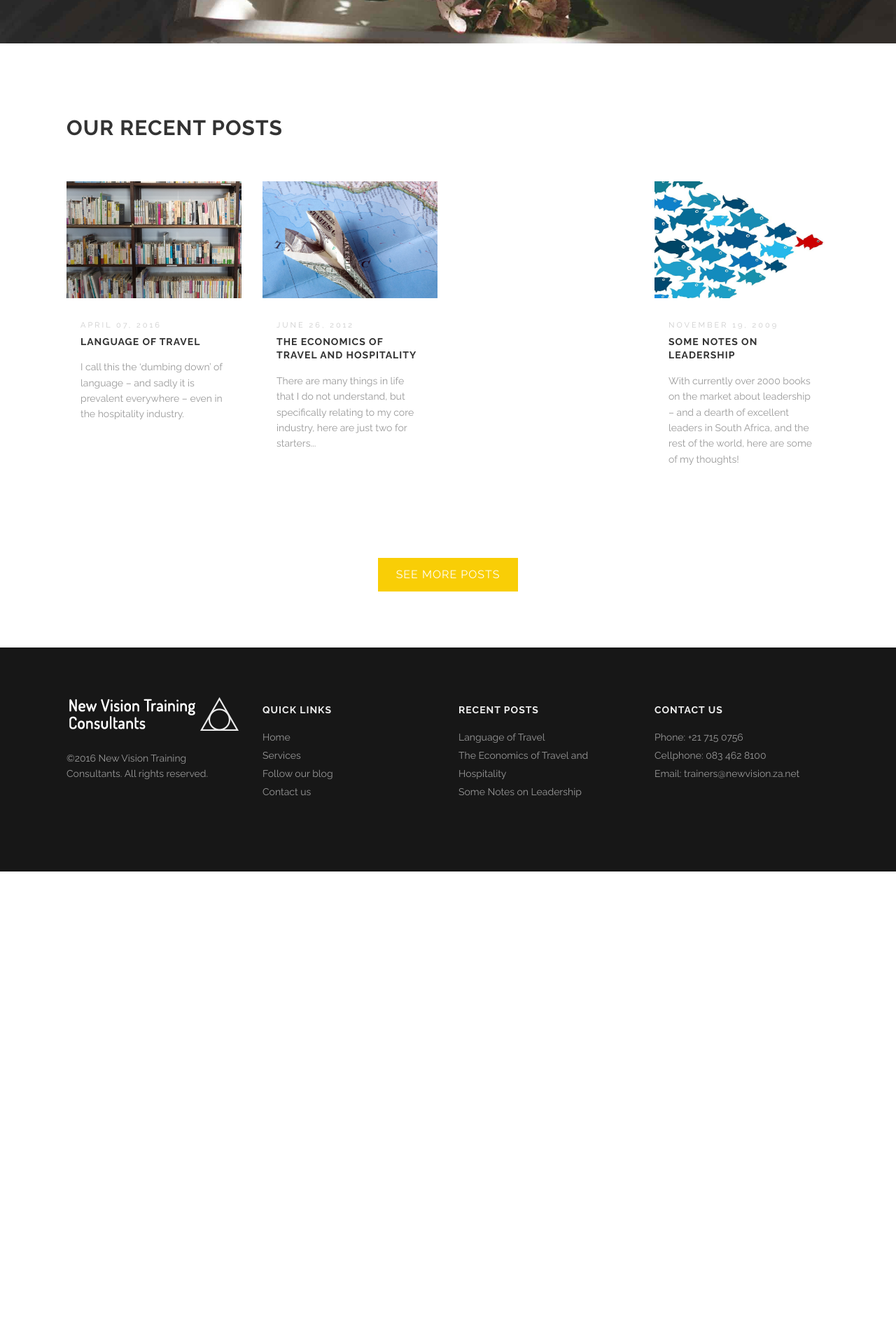
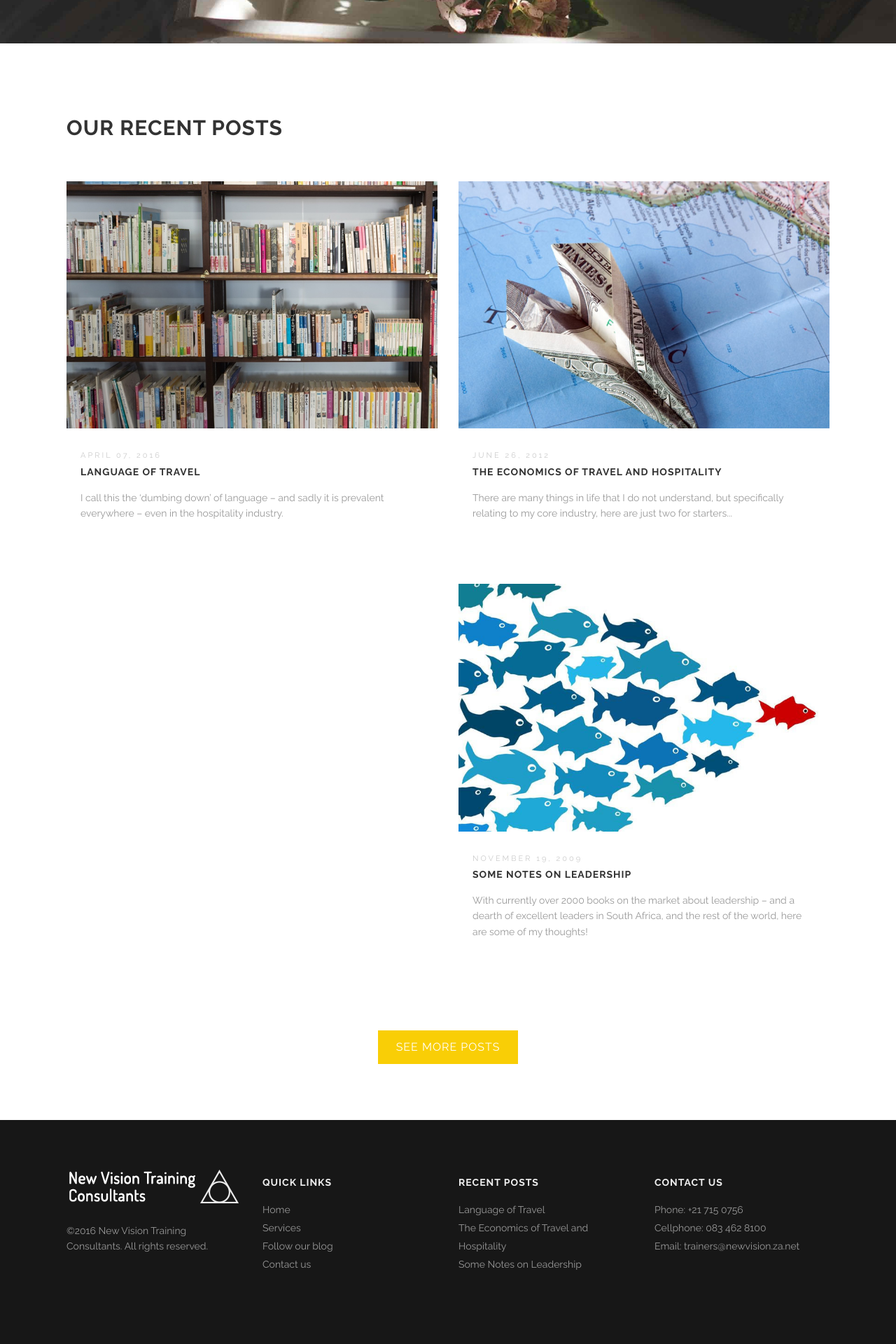
Before and after one commit to newvisionSA/newvisionSA.github.io, a Jekyll site: the page built from index.html, in a window 1280 px wide. Shown: the part 1586-3506 px from the top of the page at 70% size. Built offline with Jekyll 4.4.1, drawn with Linux system fonts in a browser that asks for light colours; before the commit the page ends 2831 px from its top, so only the background shows below that.

Commit message:
Blog home page

```diff
--- a/index.html
+++ b/index.html
@@ -203,7 +203,7 @@ slides:
         {% break %}
       {% endif %}
 
-      <div class='large-3 medium-3 columns'>
+      <div class='large-6 medium-6 columns'>
         <div class='mod modBlogPost'>
           {% for image in post.images %}
             {% unless forloop.first %}
```
